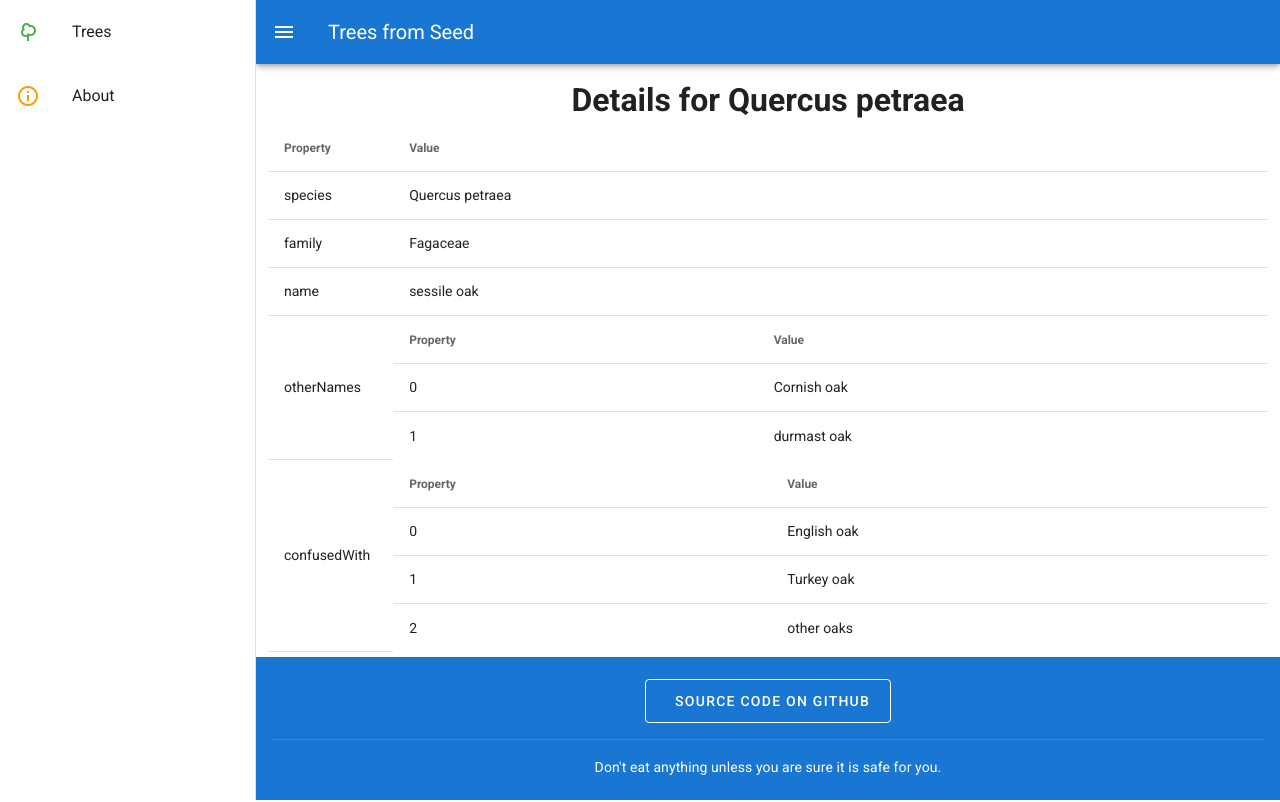
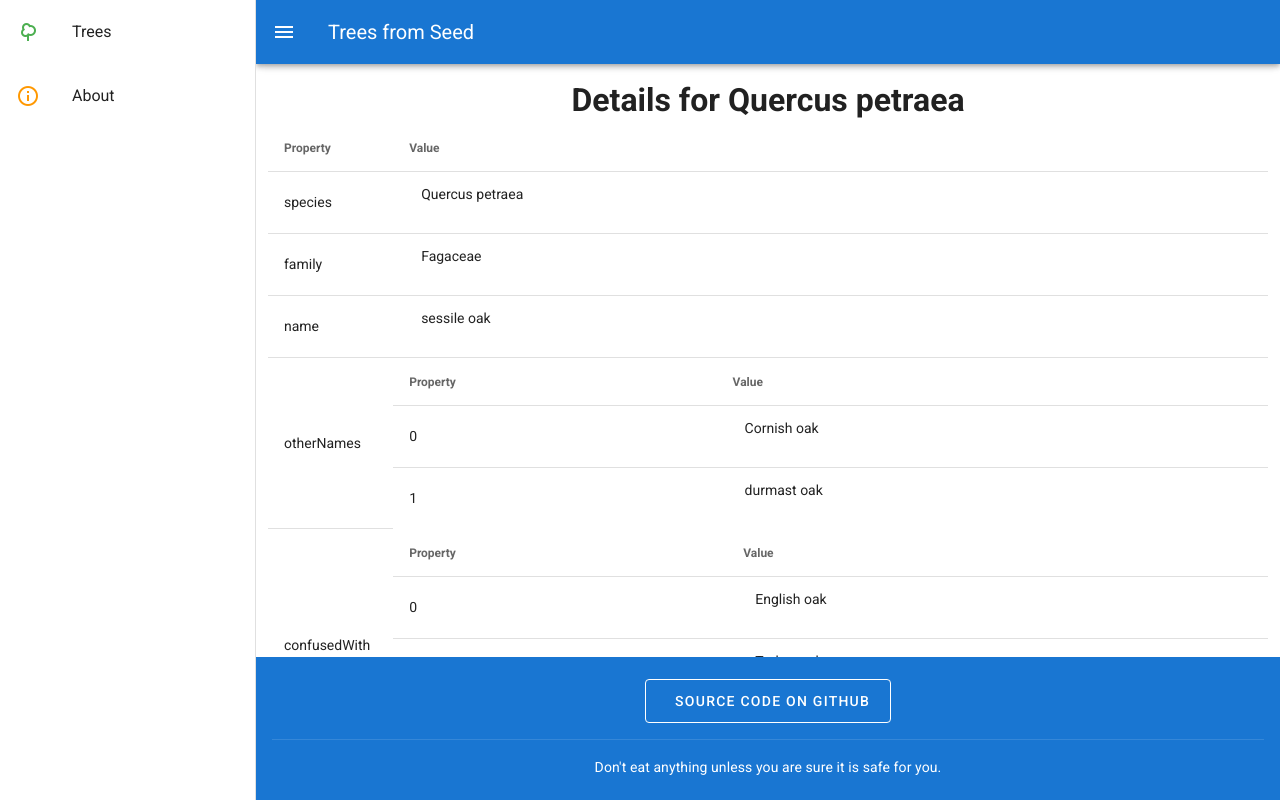
Before and after one commit to jimCresswell/tfs-proto1, a Vue app: page /trees/quercus_petraea in a window 1280 px wide. Shown: the top 802 px of the page. Built offline with nearby package versions, Linux system fonts and the light colour scheme.

Commit message:
Parse tree descriptions into markdown with links
closes #50
closes #51

```diff
--- a/src/components/SimpleObjectTable.vue
+++ b/src/components/SimpleObjectTable.vue
@@ -11,8 +11,15 @@
       <tr v-for="(value, property) in dataObject" :key="property">
         <td>{{ property }}</td>
         <template v-if="typeof value !== 'object'">
-          <td>{{ value }}</td>
+          <template v-if="typeof value !== 'string'">
+            <td>{{ value }}</td>
+          </template>
+          <template v-else>
+            <!-- <td>{{ value | markdownLink | stringToParagraphs }}</td> -->
+            <td><v-container v-html="descriptionToHtml(value)"></v-container></td>
+          </template>
         </template>
+        <!-- Recursively render objects in the object. -->
         <template v-else>
           <SimpleObjectTable :dataObject="value" />
         </template>
@@ -23,8 +30,15 @@
 </template>
 
 <script>
+import filters from '../filters'
+
 export default {
   name: 'SimpleObjectTable',
-  props: ['dataObject']
+  props: ['dataObject'],
+  methods: {
+    descriptionToHtml (value) {
+      return filters.markdownLink(filters.stringToParagraphs(value))
+    }
+  }
 }
 </script>
--- /dev/null
+++ b/src/filters.js
@@ -0,0 +1,36 @@
+/**
+ * A list of globally registered filters.
+ */
+export default {
+  /**
+   * Convert specific species name e.g. "Quercus robur" to a URL path for routing.
+   */
+  speciesToLink (speciesName) {
+    if (!speciesName) return '/something_went_wrong'
+    speciesName = speciesName.toString()
+    const speciesPath = speciesName.trim().toLowerCase().replace(/\s+/g, '_')
+    return `/trees/${speciesPath}`
+  },
+  /**
+   * Parse a block of text and convert any markdown style [links](http://something) to HTML links.
+   */
+  markdownLink (text) {
+    if (typeof text !== 'string') {
+      return text
+    }
+    return text.replace(/\[([^[\]]+)\]\(([^()]+)\)/g, (match, p1, p2) => `<a href="${p2}">${p1}</a>`)
+  },
+  /**
+   * Parse a block of text and wrap it in <p> tags at the beginning, end, and for each new line.
+   */
+  stringToParagraphs (text) {
+    if (typeof text !== 'string') {
+      return text
+    }
+    // Wrap the block of text in <p> tags.
+    const onePara = `<p>${text}</p>`
+    // Replace any newline characters with <p> tags.
+    const multiPara = onePara.replace(/\n/g, '</p><p>')
+    return multiPara
+  }
+}
--- a/src/main.js
+++ b/src/main.js
@@ -5,14 +5,13 @@ import router from './router'
 import store from './store'
 import vuetify from './plugins/vuetify'
 
+import filters from './filters'
+
 Vue.config.productionTip = false
 
-Vue.filter('speciesToLink', function (speciesName) {
-  if (!speciesName) return '/something_went_wrong'
-  speciesName = speciesName.toString()
-  const speciesPath = speciesName.trim().toLowerCase().replace(/\s+/g, '_')
-  return `/trees/${speciesPath}`
-})
+for (const filterName in filters) {
+  Vue.filter(filterName, filters[filterName])
+}
 
 new Vue({
   router,
```
